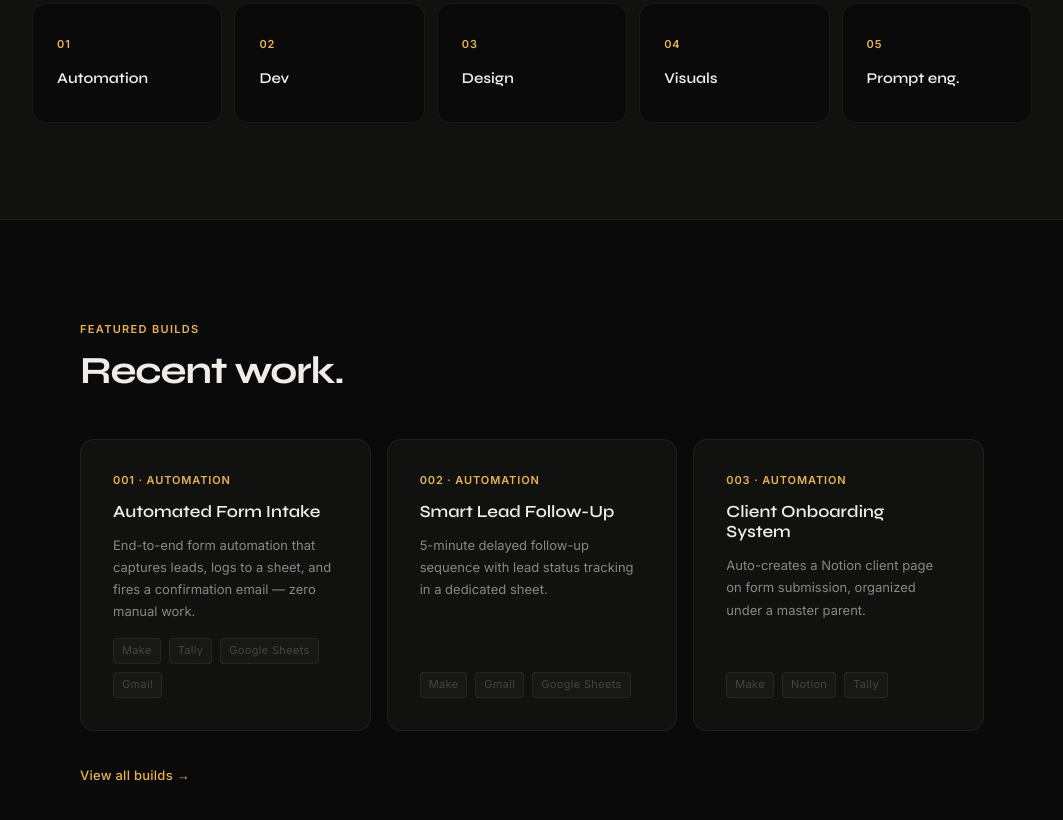
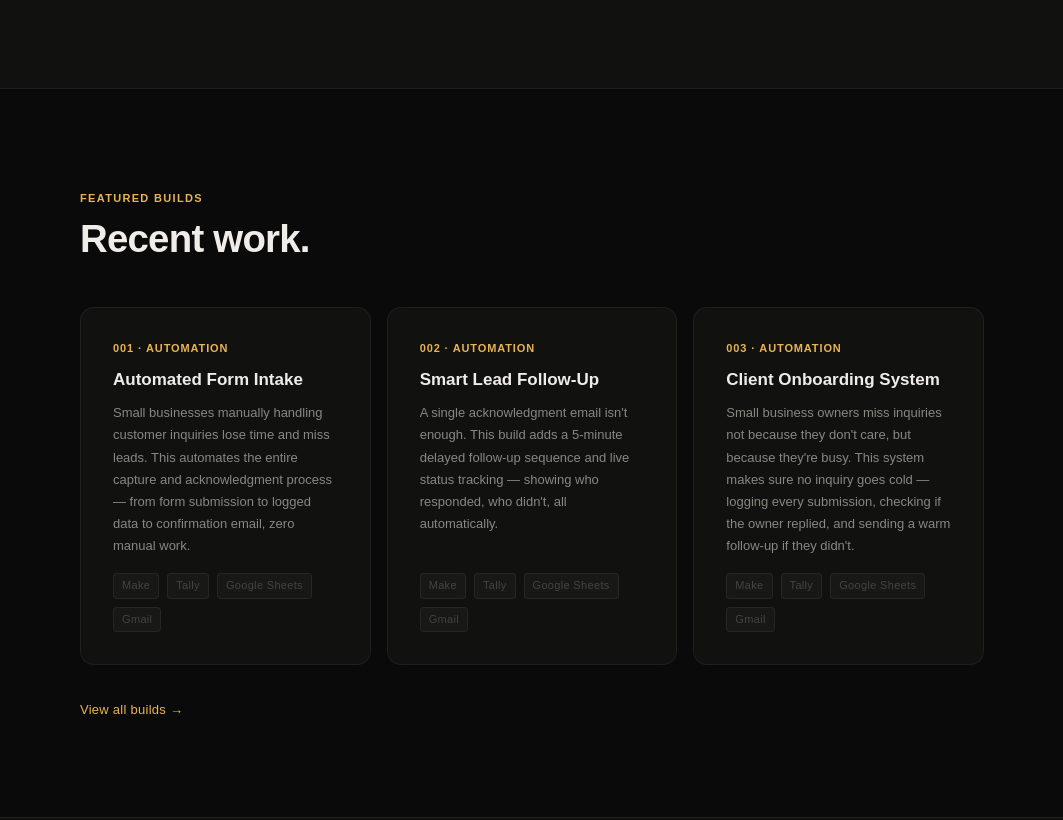
Before and after one commit to Ikon-001/...portfolio-ikon001, a plain HTML site: page index.html in a window 1280 px wide. Shown: the part 1148-1968 px from the top of the page, without its empty margins (108-1171 px from the left). Drawn offline with nearby package versions, Linux system fonts and the light colour scheme; a web font is replaced by a local one.

Commit message:
project detail pages — how it works, learnings, 003 builds content

```diff
--- a/css/style.css
+++ b/css/style.css
@@ -50,7 +50,7 @@ html {
 }
 
 body {
-  font-family: 'Inter', 'Helvetica Neue', sans-serif;
+  font-family: 'General Sans', sans-serif;
   background: var(--bg);
   color: var(--text-primary);
   line-height: 1.6;
@@ -77,9 +77,9 @@ h1, h2, h3,
 .cta-title,
 .next-link,
 .project-title {
-  font-family: 'Syne', sans-serif;
+  font-family: 'Cabinet Grotesk', sans-serif;
   line-height: 1.05;
-  letter-spacing: -0.03em;
+  letter-spacing: -0.02em;
 }
 
 /* ── custom cursor ── */
--- a/data/projects.js
+++ b/data/projects.js
@@ -4,7 +4,15 @@ const projects = [
     title: "Automated Form Intake",
     area: "automation",
     tags: ["Make", "Tally", "Google Sheets", "Gmail"],
-    description: "End-to-end form automation that captures leads, logs to a sheet, and fires a confirmation email — zero manual work.",
+    description: "Small businesses manually handling customer inquiries lose time and miss leads. This automates the entire capture and acknowledgment process — from form submission to logged data to confirmation email, zero manual work.",
+    overview: "Small businesses manually handling customer inquiries lose time and miss leads. This automates the entire capture and acknowledgment process — from form submission to logged data to confirmation email, zero manual work.",
+    how_it_works: [
+      "Customer fills a Tally form with Name, Email, and Message",
+      "Make triggers automatically on form submission via webhook",
+      "Data logs instantly to a Google Sheets row",
+      "Customer receives a confirmation email automatically via Gmail"
+    ],
+    learnings: "Built this to understand how automated systems are actually pieced together. Learned how Make, Tally, Gmail, and Google Sheets each serve a distinct function in a workflow — not interchangeable, each with its own role. Got hands-on with webhooks and APIs, and what it actually means for one system to talk to another. The most practical lesson came from breaking things — renaming a sheet or disconnecting a module collapses the whole flow, which taught me to respect dependencies and document every connection before touching anything in production.",
     status: "live",
     date: "2025-01",
     thumbnail: null,
@@ -14,8 +22,16 @@ const projects = [
     id: "002",
     title: "Smart Lead Follow-Up",
     area: "automation",
-    tags: ["Make", "Gmail", "Google Sheets"],
-    description: "5-minute delayed follow-up sequence with lead status tracking in a dedicated sheet.",
+    tags: ["Make", "Tally", "Google Sheets", "Gmail"],
+    description: "A single acknowledgment email isn't enough. This build adds a 5-minute delayed follow-up sequence and live status tracking — showing who responded, who didn't, all automatically.",
+    overview: "A single acknowledgment email isn't enough. This build extends 001 with a delayed follow-up sequence and live lead status tracking. After the first email fires, the system waits 300 seconds then sends a second touchpoint automatically — no manual chasing, no missed leads.",
+    how_it_works: [
+      "Tally form submission triggers Make via webhook",
+      "Make logs the lead to Google Sheets and sends an initial email via Gmail",
+      "Sleep module waits 300 seconds (5 minutes)",
+      "A second follow-up email fires automatically to the same lead"
+    ],
+    learnings: "This build was about understanding sequencing inside an automated flow. The Sleep module introduced the concept of timed delays — and its 300 second cap on Make's free plan was a real constraint to work around. Connecting multiple Gmail modules in one scenario showed how the same tool can serve different functions at different points in a flow. Status tracking in Sheets made the whole system visible — not just automated, but auditable.",
     status: "live",
     date: "2025-02",
     thumbnail: null,
@@ -25,22 +41,21 @@ const projects = [
     id: "003",
     title: "Client Onboarding System",
     area: "automation",
-    tags: ["Make", "Notion", "Tally"],
-    description: "Auto-creates a Notion client page on form submission, organized under a master parent.",
+    tags: ["Make", "Tally", "Google Sheets", "Gmail"],
+    description: "Small business owners miss inquiries not because they don't care, but because they're busy. This system makes sure no inquiry goes cold — logging every submission, checking if the owner replied, and sending a warm follow-up if they didn't.",
+    overview: "Small business owners miss inquiries not because they don't care, but because they're busy running the business. A customer fills a form, gets no response for hours, and moves on to a competitor. This automation makes sure no inquiry goes cold without at least an acknowledgment — buying the owner time to respond properly while keeping the customer warm.",
+    how_it_works: [
+      "Customer fills the Tally form with their name, phone, email, and message",
+      "Make instantly logs the inquiry to Google Sheets as a structured record",
+      "Make waits 3 hours (60 seconds in test mode) via the Sleep module",
+      "Make searches the owner's Gmail sent folder — did they reply to that customer?",
+      "If no reply found → sends the customer a follow-up acknowledgment email",
+      "If reply found → flow stops quietly, no duplicate sent"
+    ],
+    learnings: "This was the most complex build so far. Connecting a Tally webhook and mapping form fields into Make taught me how structured data moves between tools. The Router module was new — splitting a flow into conditional paths based on logic rather than just firing linearly. Using Gmail Search to query a sent folder programmatically was unexpected and powerful. The biggest lesson was that the trigger module must be actively listening before data is sent, otherwise the scenario misses the submission entirely — learned that the hard way.",
     status: "live",
     date: "2025-03",
     thumbnail: null,
     link: null
-  },
-  {
-    id: "D01",
-    title: "Dolch Visuals Brand Identity",
-    area: "design",
-    tags: ["Branding", "Figma", "Adobe"],
-    description: "Full brand system for a photography and videography brand — logo, color palette, identity guidelines.",
-    status: "live",
-    date: "2025-01",
-    thumbnail: null,
-    link: null
   }
 ];
--- a/index.html
+++ b/index.html
@@ -4,7 +4,7 @@
   <meta charset="UTF-8" />
   <meta name="viewport" content="width=device-width, initial-scale=1.0" />
   <title>Ikon.dev — Gideon</title>
-  <link href="https://fonts.googleapis.com/css2?family=Syne:wght@400;500;600;700;800&family=Inter:wght@400;500;600&display=swap" rel="stylesheet" />
+  <link href="https://api.fontshare.com/v2/css?f[]=cabinet-grotesk@400,500,700,800&f[]=general-sans@400,500,600&display=swap" rel="stylesheet" />
   <link rel="stylesheet" href="css/style.css" />
   <script src="https://cdnjs.cloudflare.com/ajax/libs/gsap/3.12.5/gsap.min.js" defer></script>
   <script src="https://cdnjs.cloudflare.com/ajax/libs/gsap/3.12.5/ScrollTrigger.min.js" defer></script>
--- a/js/global.js
+++ b/js/global.js
@@ -47,17 +47,19 @@ window.addEventListener('scroll', () => {
   overlay.classList.add('page-transition');
   document.body.appendChild(overlay);
 
-  // page enter — fade in
+  // page enter
+  // page enter — handles both normal load and back/forward
+window.addEventListener('pageshow', () => {
   gsap.fromTo(overlay,
     { scaleY: 1, transformOrigin: 'top' },
-    { scaleY: 0, duration: 0.6, ease: 'power2.inOut', delay: 0.1 }
+    { scaleY: 0, duration: 0.3, ease: 'power2.out', delay: 0.05 }
   );
+});
 
-  // page exit — on link click
+  // page exit
   document.querySelectorAll('a').forEach(link => {
     const href = link.getAttribute('href');
 
-    // only handle internal links
     if (!href || href.startsWith('http') || href.startsWith('mailto')
       || href.startsWith('#') || href.startsWith('tel')) return;
 
@@ -67,8 +69,8 @@ window.addEventListener('scroll', () => {
         { scaleY: 0, transformOrigin: 'bottom' },
         {
           scaleY: 1,
-          duration: 0.5,
-          ease: 'power2.inOut',
+          duration: 0.25,
+          ease: 'power2.in',
           onComplete: () => {
             window.location.href = href;
           }
--- a/js/main.js
+++ b/js/main.js
@@ -76,7 +76,7 @@ function renderFeatured() {
       </div>
     `;
     card.addEventListener('click', () => {
-      window.location.href = `project.html?id=${p.id}`;
+      window.location.href = `./project.html?id=${p.id}`;
     });
     grid.appendChild(card);
   });
--- a/js/work.js
+++ b/js/work.js
@@ -39,7 +39,7 @@ function renderProjects(filter = 'all') {
       </div>
     `;
     card.addEventListener('click', () => {
-      window.location.href = `project.html?id=${p.id}`;
+      window.location.href = `./project.html?id=${p.id}`;
     });
     grid.appendChild(card);
 
```
Also changed, not shown: about.html (+1 -1 lines), contact.html (+1 -1 lines), css/project.css (+33 -0 lines), js/project.js (+18 -13 lines), project.html (+6 -1 lines), work.html (+1 -1 lines).
